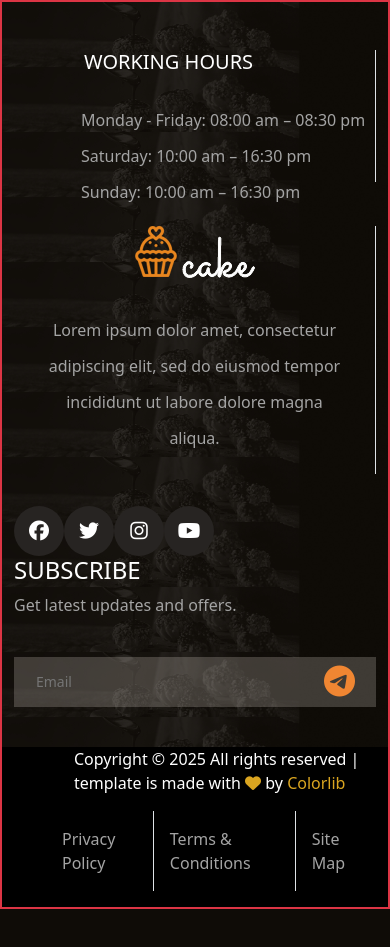
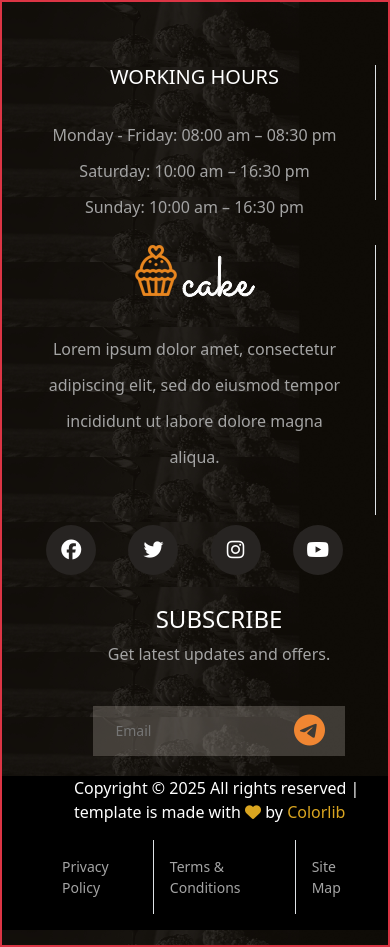
Before and after one commit to StudentTechsima/techsimacake, a PHP site: page /footer.html in a window 390 px wide. Before the commit the page ends 909 px from the top, so only its background shows below. Run offline with PHP 8.4, Linux system fonts and the light colour scheme.

Commit message:
footer responsive

```diff
--- a/css/footer.css
+++ b/css/footer.css
@@ -25,6 +25,10 @@
     padding-left: 35px;
     padding-bottom: 20px;
     color: #fff;
+}
+
+.footer-timing ul {
+    padding-left: 0px;
 }
 
 .footer-timing ul li {
@@ -81,7 +85,7 @@
 
 .footer-subs form input {
     height: 50px;
-    width: 100%;
+    width: 80%;
     padding-left: 22px;
     background: rgba(253, 243, 234, 0.2);
     border: none;
@@ -95,7 +99,7 @@
     background: transparent;
     border: none;
     position: absolute;
-    right: 1px;
+    right: 63px;
     top: 50px;
     height: 100%;
     padding: 0 20px;
@@ -139,3 +143,58 @@
     text-decoration: none;
     color: #a4a4a4;
 }
+
+/* responsive start */
+@media (max-width: 426px) {
+    .footer-container {
+        padding: 15px 0;
+    }
+
+    .footer-faci,
+    .footer-subs {
+        text-align: center;
+        margin-bottom: 20px;
+    }
+
+    .footer-timing {
+        text-align: center;
+        margin-bottom: 20px;
+        font-size: 20px;
+        padding-left: 0px;
+    }
+
+    .footer-timing ul {
+        padding: 0;
+    }
+
+    .footer-timing h6 {
+        padding-left: 0px;
+    }
+
+    .footer-faci .footer-social {
+        justify-content: space-evenly;
+        margin-bottom: 30px;
+    }
+
+    .footer-bottom .row {
+        flex-direction: column;
+        align-items: center;
+    }
+
+    .footer-subs form button {
+        right: 31px;
+    }
+
+    .copyright-privacy ul {
+        font-size: 14px;
+    }
+
+    .footer-subs form {
+        flex-direction: column;
+        gap: 10px;
+    }
+
+    .footer-subs input {
+        width: 100%;
+    }
+}
--- a/footer.html
+++ b/footer.html
@@ -12,9 +12,9 @@
 
 <body>
     <footer class="footer-container border border-2 border-danger ">
-        <div class="container" id="container">
+        <div class="container-fluid" id="container">
             <div class="row mt-5">
-                <div class="col-xl-4 col-lg-4 col-md-6 col-sm-6">
+                <div class="col-xl-4 col-lg-4 col-md-6 col-sm-6 border-end-0">
                     <div class="footer-timing border-end h-75">
                         <h6>WORKING HOURS</h6>
                         <ul>
@@ -39,8 +39,8 @@
                         </div>
                     </div>
                 </div>
-                <div class="col-xl-4 col-lg-4 col-md-6 col-sm-6">
-                    <div class="footer-subs">
+                <div class="col-xl-4 col-lg-4 col-md-6 col-sm-12 ">
+                    <div class="footer-subs col-sm-12 ps-5">
                         <h6>Subscribe</h6>
                         <p>Get latest updates and offers.</p>
                         <form action="#">
```
